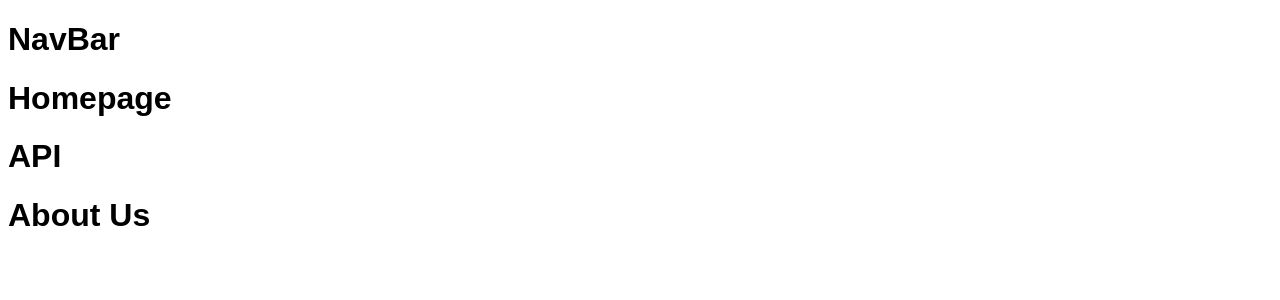
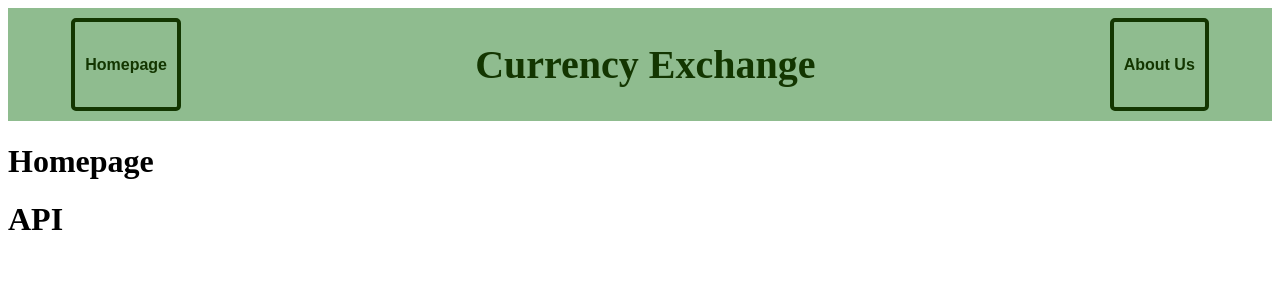
Before and after one commit to preawp/currency-exchange, a React (Vite) app: page / in a window 1280 px wide. Shown: the top 300 px of the page. Built offline with nearby package versions, Linux system fonts and the light colour scheme.

Commit message:
Rough draft of NavBar

```diff
--- a/src/App.jsx
+++ b/src/App.jsx
@@ -3,6 +3,7 @@ import NavBar from "./NavBar.jsx";
 import Homepage from "./Homepage.jsx";
 import API from "./API.jsx";
 import AboutUs from "./AboutUs.jsx";
+import {BrowserRouter, Route, Routes} from "react-router-dom";
 
 //Global styling for the website
 const GlobalStyle = createGlobalStyle`
@@ -15,11 +16,13 @@ const GlobalStyle = createGlobalStyle`
 export default function App() {
     return (
         <>
-            <GlobalStyle />
-            <NavBar/>
-            <Homepage/>
-            <API/>
-            <AboutUs/>
+            <BrowserRouter>
+                <NavBar/>
+                <Routes>
+                    <Route path='/' element={<Homepage/>} />
+                    <Route path='/about-us' element={<AboutUs/>}/>
+                </Routes>
+            </BrowserRouter>
         </>
     );
 }
--- a/src/Homepage.jsx
+++ b/src/Homepage.jsx
@@ -1,7 +1,12 @@
 // Teresa's component
 import React from 'react';
+import API from './API.jsx'
 export default function Homepage() {
     return (
-        <h1>Homepage</h1>
+        <>
+            <h1>Homepage</h1>
+            <API/>
+        </>
+
     )
 }
--- a/src/NavBar.jsx
+++ b/src/NavBar.jsx
@@ -1,7 +1,44 @@
 // Sean's component
+import styled from 'styled-components';
+import {useNavigate} from "react-router-dom";
+
+const NavBarWrapper = styled.div`
+    width: 100%;
+    display: flex;
+    justify-content: space-between;
+    background: darkseagreen;
+`;
+
+const Title = styled.h2`
+    text-align: center;
+    font-size: 5vh;
+    color: #133601;
+`;
+
+const Button = styled.button`
+    color: #133601;
+    display: flex;
+    justify-content: center;
+    align-items: center;
+    background: transparent;
+    padding: 10px;
+    line-height: 2;
+    border-radius: 5px;
+    font-weight: bold;
+    border: 4px solid;
+    font-size: inherit;
+    cursor: pointer;
+    margin: 10px 5%;
+`;
 
 export default function NavBar() {
+    let navigate = useNavigate();
+
     return (
-        <h1>NavBar</h1>
-    )
+        <NavBarWrapper>
+            <Button onClick={() => navigate('/')}>Homepage</Button>
+            <Title>Currency Exchange</Title>
+            <Button onClick={() => navigate('/about-us')}>About Us</Button>
+        </NavBarWrapper>
+    );
 }
```
